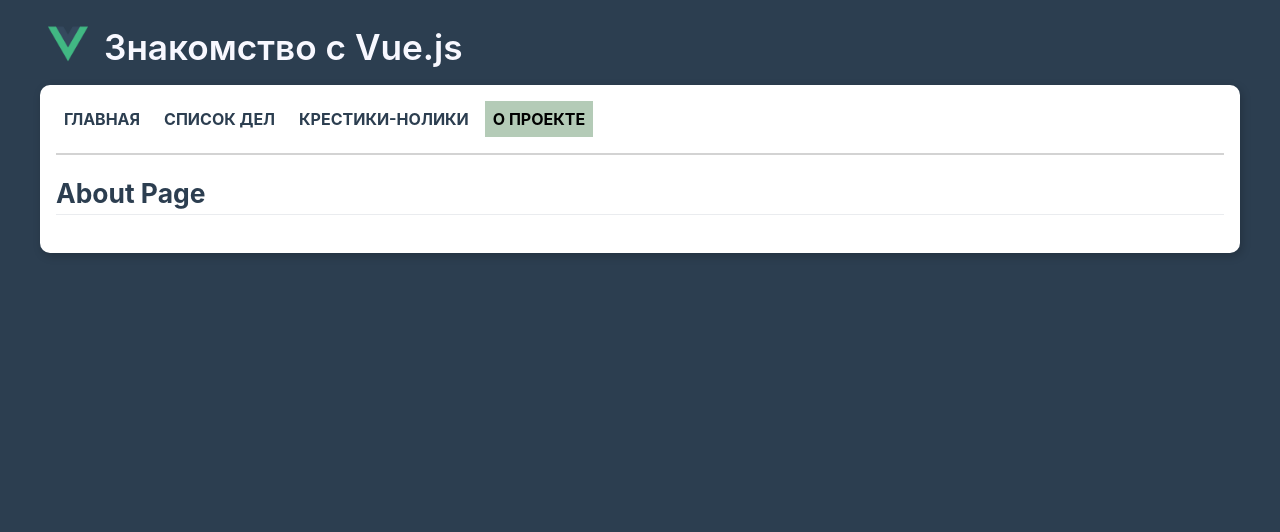
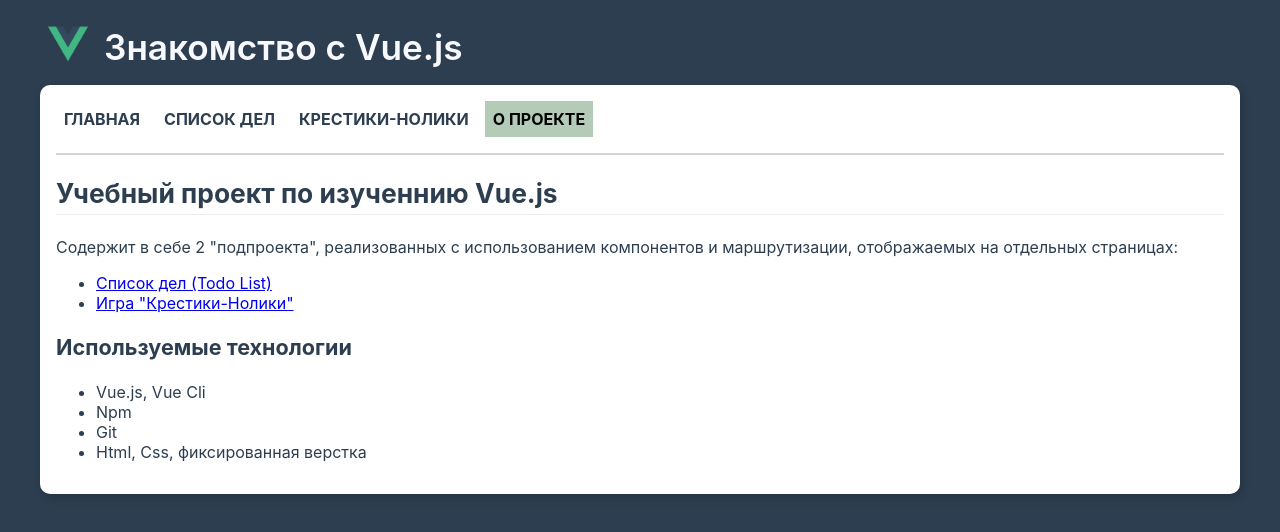
Before and after one commit to Avxodiar/vuejs-learn, a Vue app: page /about in a window 1280 px wide. Shown: the top 532 px of the page. Built offline with nearby package versions, Linux system fonts and the light colour scheme.

Commit message:
Добавлена информация на страницу About

```diff
--- a/src/views/About.vue
+++ b/src/views/About.vue
@@ -1,3 +1,24 @@
 <template>
-    <h2>About Page</h2>
+    <h2>Учебный проект по изученнию Vue.js</h2>
+
+    Содержит в себе 2 "подпроекта", реализованных с использованием компонентов и маршрутизации,
+    отображаемых на отдельных страницах:
+
+    <ul>
+        <li>
+            <router-link :to="{ name: 'TodoList' }">Список дел (Todo List)</router-link>
+        </li>
+        <li>
+            <router-link :to="{ name: 'TicTacToe' }">Игра "Крестики-Нолики"</router-link>
+        </li>
+    </ul>
+
+    <h3>Используемые технологии</h3>
+    <ul>
+        <li>Vue.js, Vue Cli</li>
+        <li>Npm</li>
+        <li>Git</li>
+        <li>Html, Css, фиксированная верстка</li>
+    </ul>
+
 </template>
```
